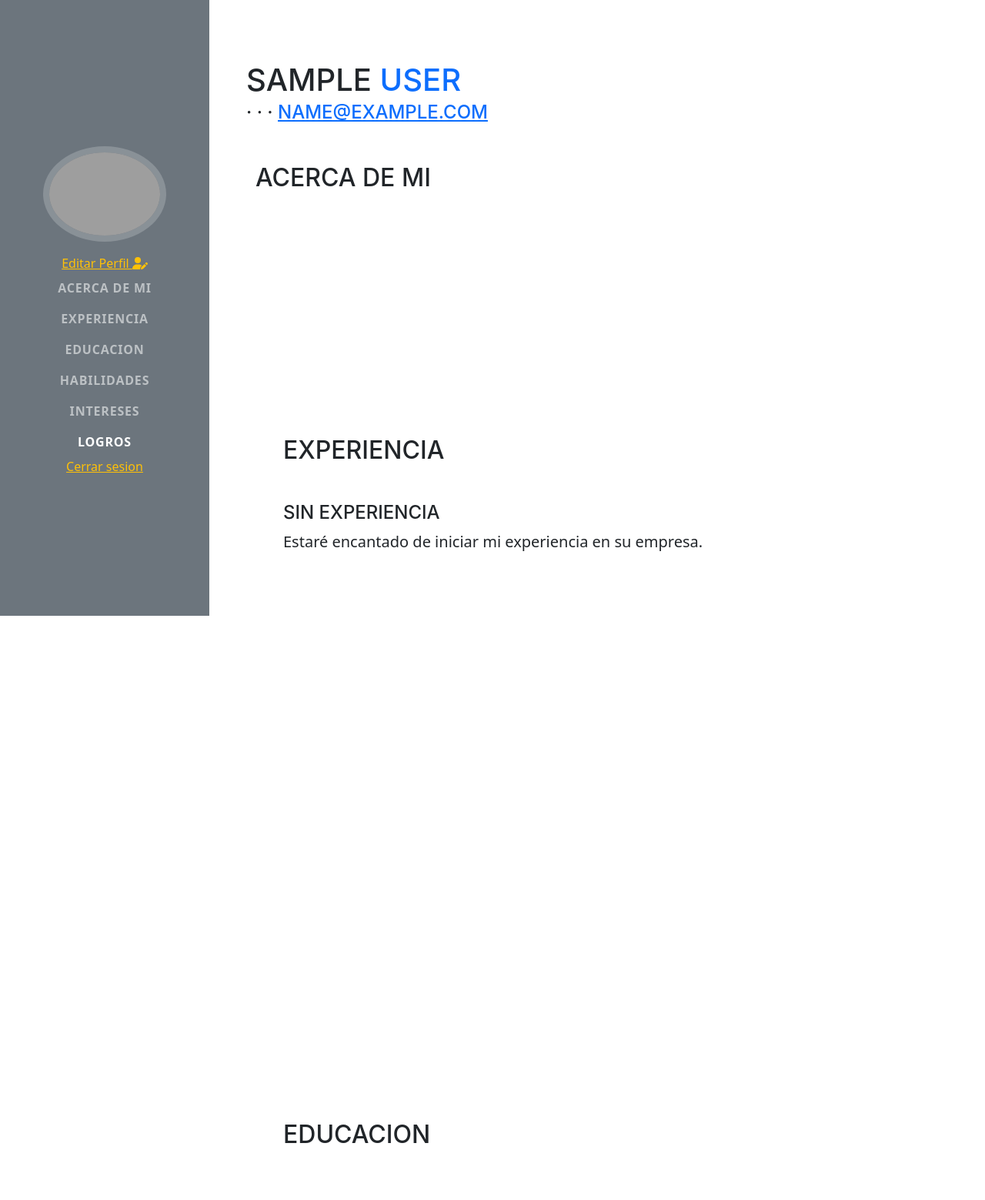
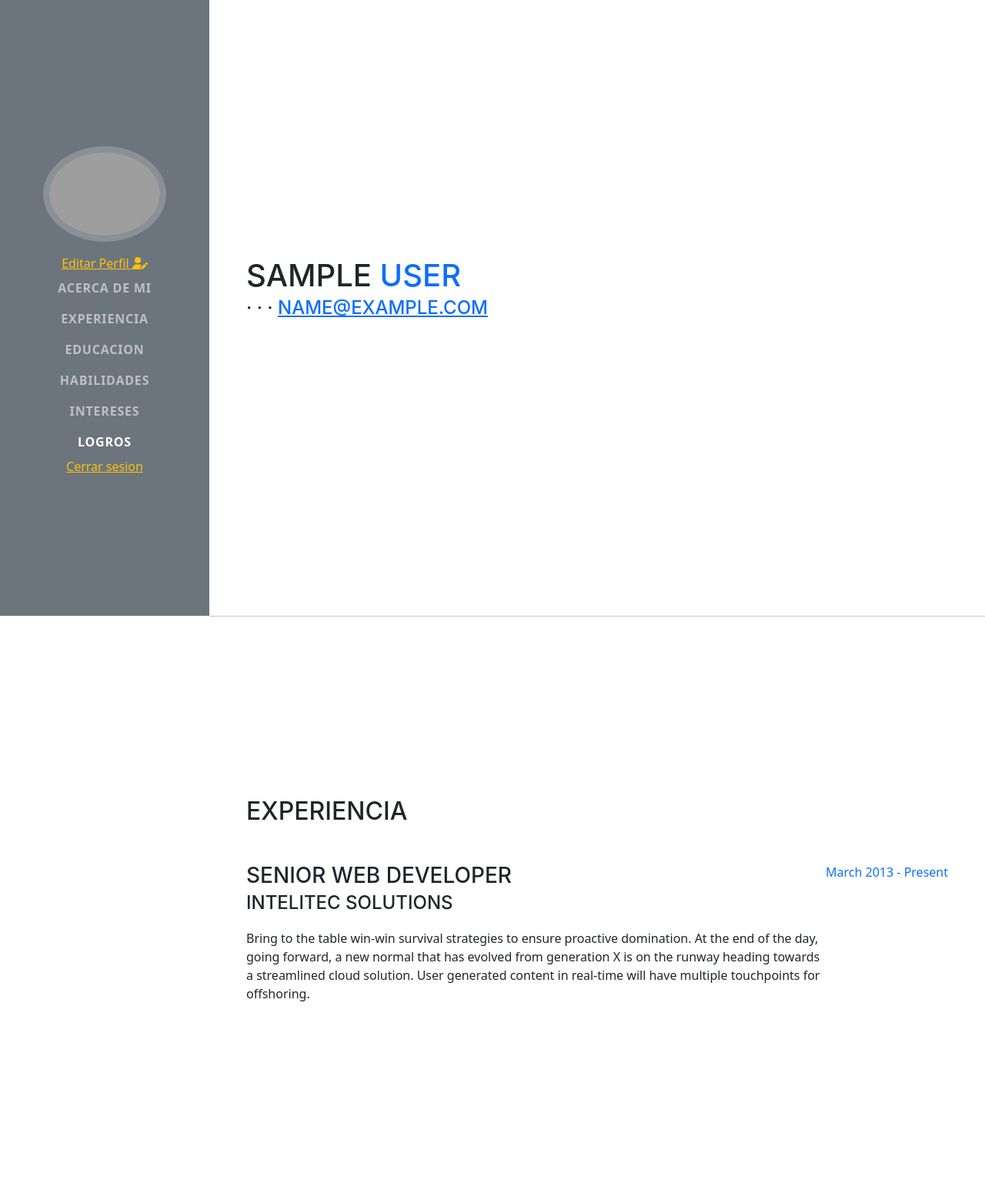
Before and after one commit to viewEder/workmatch, a Django app: page /user/profile/ in a window 1280 px wide. Shown: the top 1559 px of the page at 77% size. Run offline with Django 4.2, Linux system fonts and the light colour scheme; the visitor is signed in with stand-in values (Sample User, id 1); data that the repository does not hold is empty; some libraries are stand-ins or nearby versions; some web fonts are replaced; grey boxes are pictures that could not be loaded.

Commit message:
Mejora front For Elizabeth

```diff
--- a/templates/registration/profile.html
+++ b/templates/registration/profile.html
@@ -42,79 +42,60 @@
             {{ request.user.addres }} · {{ request.user.city }} {{ request.user.country }} · {{ request.user.phone }} ·
             <a href="mailto:{{ request.user.email }}">{{ request.user.email }}</a>
         </div>
-
-        <div class="social-icons">
-            {% for item in links %}
-              <a href="{{ item.link }}" target="_blank" class="linkedin">
-                  {% if item.type_link == 'LI' %}
-                    <i class="bx bxl-linkedin"></i>
-                  {% elif item.type_link == 'GH' %}
-                    <i class="bx bxl-github"></i>
-                  {% elif item.type_link == 'WEBSITE' %}
-                    <i class="bx bxl-link"></i>
-                  {% elif item.type_link == 'OTHERS' %}
-                    <i class="bx bxl-globe"></i>
-                  {% endif %}
-              </a>
-            {% endfor %}
-
-        </div>
-<!-- ======= About Section ======= -->
-        <section id="about" class="about">
-
-            <div class="container">
-
-              <div class="lead mb-5">
-                <h2 class="mb-5">Acerca de Mi</h2>
-                <p>
+        <p class="lead mb-5">
           {% for item in excerp %}
                   {% if item.excerption_type == 1 %}
                     {{ item.content|safe }}
                   {% endif %}
           {% endfor %}
         </p>
-
-                <p >
-                  {% for item in excerp %}
-                    {% if item.excerption_type == 2 %}
-                      {{ item.content|safe }}
+        <div class="social-icons">
+            {% for item in links %}
+              <a href="{{ item.link }}" target="_blank" class="social-icon">
+                  {% if item.type_link == 'LI' %}
+                    <i class="fab fa-linkedin-in"></i>
+                  {% elif item.type_link == 'GH' %}
+                    <i class="fab fa-github"></i>
+                  {% elif item.type_link == 'WEBSITE' %}
+                    <i class="fa-solid fa-link"></i>
+                  {% elif item.type_link == 'OTHERS' %}
+                    <i class="fab fa-globe"></i>
                   {% endif %}
+              </a>
             {% endfor %}
-                </p>
         </div>
       </div>
 </section>
-
+<hr class="m-0" />
 <!-- ======= Experiencia ======= -->
 <section class="resume-section" id="experience">
   <div class="resume-section-content">
-
     <h2 class="mb-5">Experiencia</h2>
-
+    {% for job in empleos %}
     <div class="d-flex flex-column flex-md-row justify-content-between mb-5">
-
-                  <div class="lead mb-5">
-                    {% for job in empleos %}
       <div class="flex-grow-1">
-                        <h3 class="mb-0">{{ job.position }}</h4>
+          <h3 class="mb-0">{{ job.position }}</h3>
+          <div class="subheading mb-3">{{ job.company }}</div>
           <p>{{ job.job_description|safe }}</p>
       </div>
       <div class="flex-shrink-0"><span class="text-primary">
-                      <h5>{{ job.start_date| date:"Y" }} -
+        {{ job.start_date| date:"Y" }} -
         {% if job.end_date %}
           {{ job.end_date| date:"Y" }}
         {% else %}
-                             Actualmente en la empresa
-                          {% endif %}
-                      </h5>
-                    </span></div>
+          Actualmente
+        {% endif %}</span></div>
+    </div>
     {% empty %}
-                        <h4>Sin Experiencia</h4>
-                        <p>Estaré encantado de iniciar mi experiencia en su empresa.</p>
+      <div class="d-flex flex-column flex-md-row justify-content-between mb-5">
+        <div class="flex-grow-1">
+            <h3 class="mb-0">Senior Web Developer</h3>
+            <div class="subheading mb-3">Intelitec Solutions</div>
+            <p>Bring to the table win-win survival strategies to ensure proactive domination. At the end of the day, going forward, a new normal that has evolved from generation X is on the runway heading towards a streamlined cloud solution. User generated content in real-time will have multiple touchpoints for offshoring.</p>
+        </div>
+        <div class="flex-shrink-0"><span class="text-primary">March 2013 - Present</span></div>
+      </div>
     {% endfor %}
-                </div>
-            </div>
-
   </div>
 </section>
 
```
Lines whose indentation alone changed are shown as unchanged.
